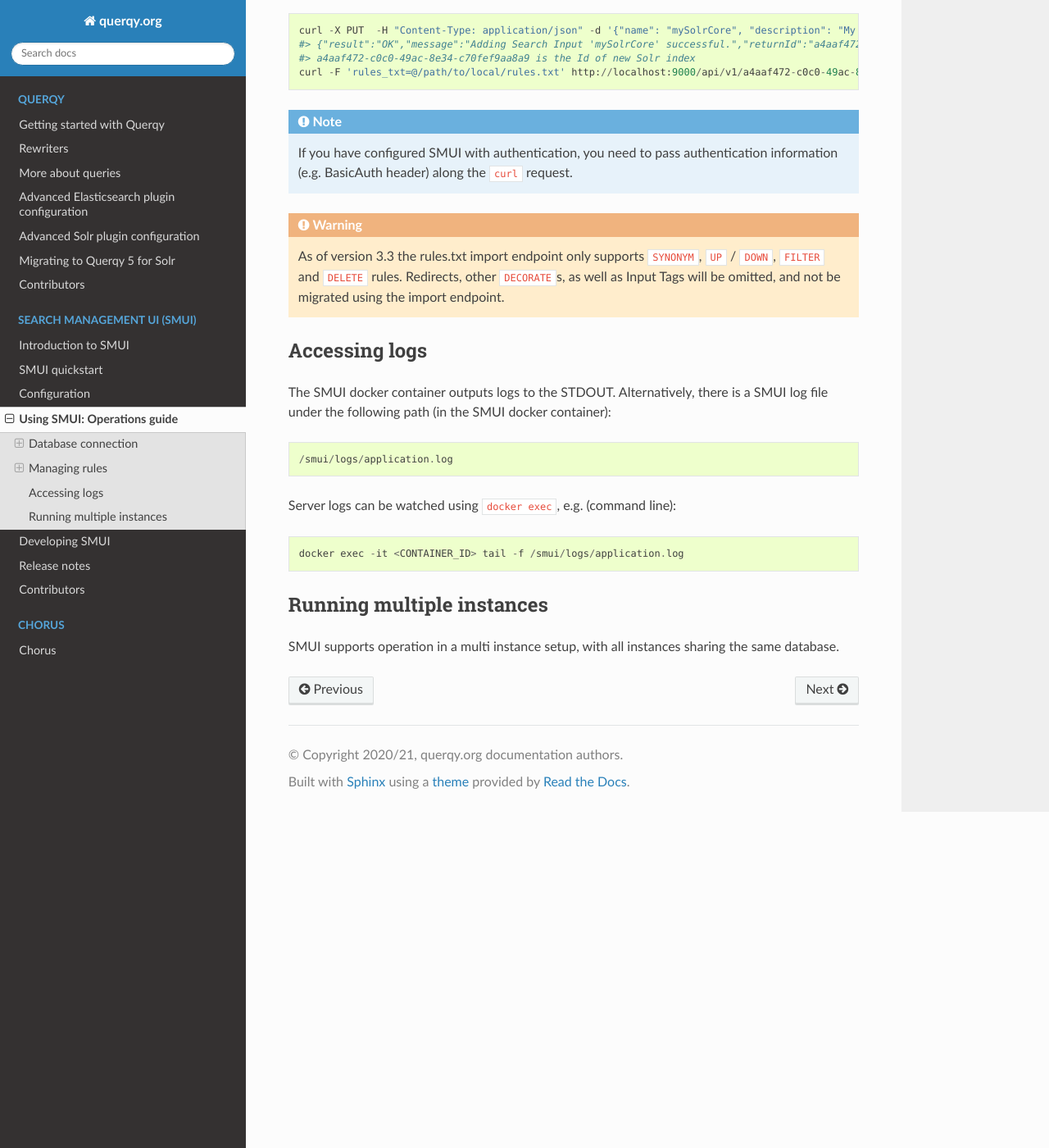
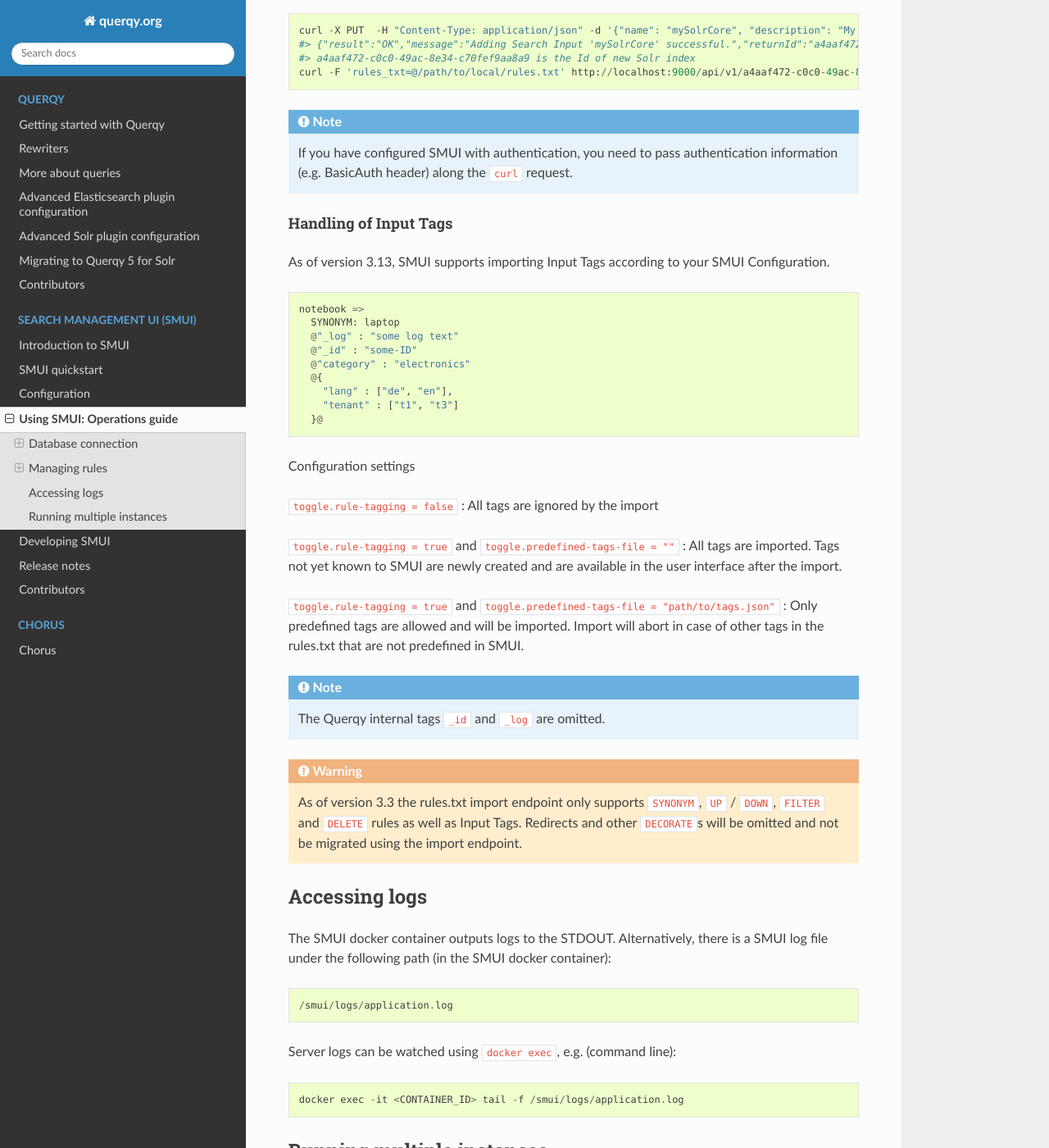
Before and after one commit to querqy/querqy-docs, a Sphinx documentation site: the page built from docs/source/smui/using-smui.rst, in a window 1280 px wide and 1400 px high, scrolled down 2219 px. Shown: the whole window at 82% size. Built offline with Sphinx 7.4.7 and the Read the Docs theme 2.0.0, drawn with Linux system fonts in a browser that asks for light colours; formulas are drawn with MathJax 3.

Commit message:
Added Handling of Input Tags to Import

```diff
--- a/docs/source/smui/using-smui.rst
+++ b/docs/source/smui/using-smui.rst
@@ -78,12 +78,48 @@
     authentication information (e.g. BasicAuth header) along the ``curl``
     request.
 
+Handling of Input Tags
+**********************
+
+As of version 3.13, SMUI supports importing Input Tags according to your
+SMUI Configuration.
+
+::
+
+   notebook =>
+     SYNONYM: laptop
+     @"_log" : "some log text"
+     @"_id" : "some-ID"
+     @"category" : "electronics"
+     @{
+       "lang" : ["de", "en"],
+       "tenant" : ["t1", "t3"]
+     }@
+
+Configuration settings
+
+``toggle.rule-tagging = false`` : All tags are ignored by the import
+
+``toggle.rule-tagging = true`` and ``toggle.predefined-tags-file = ""`` : All
+tags are imported. Tags not yet known to SMUI are newly created and are available
+in the user interface after the import.
+
+``toggle.rule-tagging = true`` and ``toggle.predefined-tags-file = "path/to/tags.json"`` : Only
+predefined tags are allowed and will be imported. Import will abort in case of
+other tags in the rules.txt that are not predefined in SMUI.
+
+.. note::
+
+    The Querqy internal tags ``_id`` and ``_log`` are omitted.
+
+
 .. warning::
 
     As of version 3.3 the rules.txt import endpoint only supports
-    ``SYNONYM``, ``UP`` / ``DOWN``, ``FILTER`` and ``DELETE`` rules.
-    Redirects, other ``DECORATE``\ s, as well as Input Tags will be omitted,
-    and not be migrated using the import endpoint.
+    ``SYNONYM``, ``UP`` / ``DOWN``, ``FILTER`` and ``DELETE`` rules as well
+    as Input Tags.
+    Redirects and other ``DECORATE``\ s will be omitted and not be migrated
+    using the import endpoint.
 
 
 Accessing logs
```
